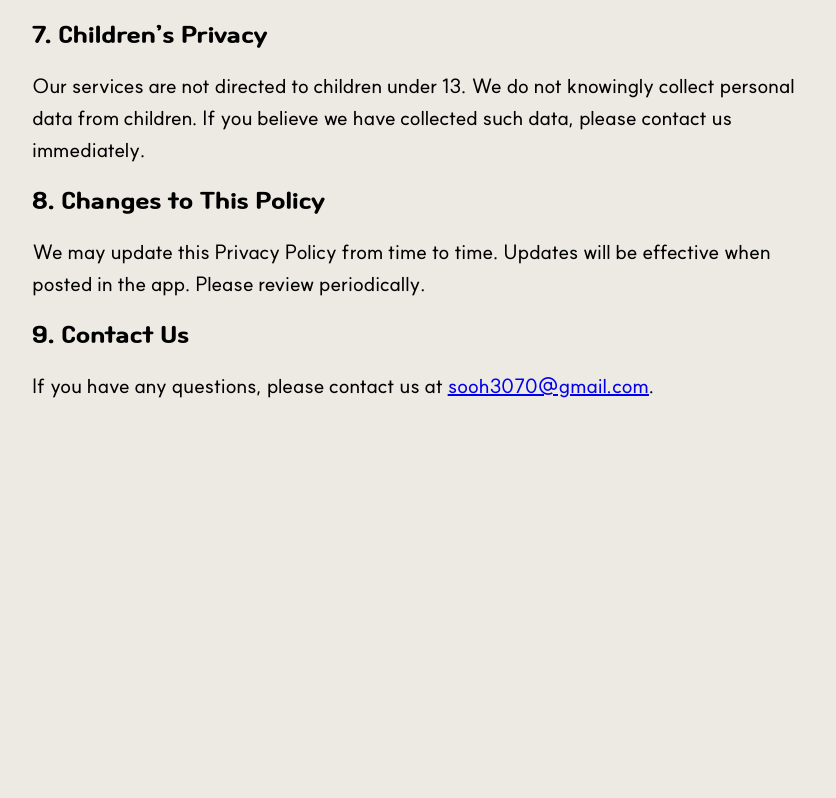
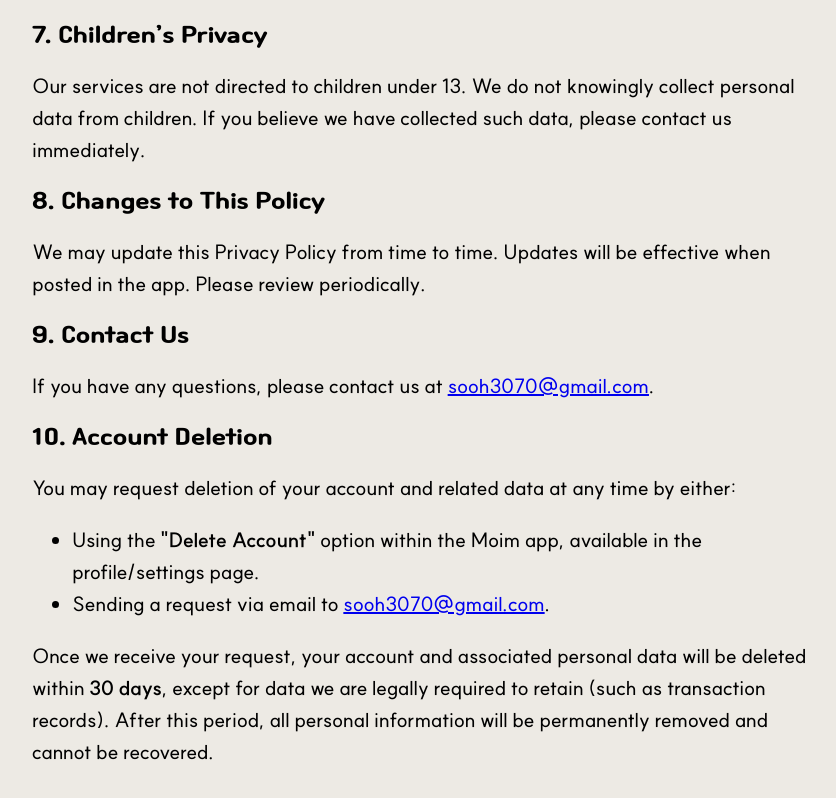
Before and after one commit to sooh3070/lostgld, a React (Vite) app: page /privacy-policy in a window 1280 px wide. Shown: the part 1321-2119 px from the top of the page, without its empty margins (208-1044 px from the left). Before the commit the page ends 1875 px from the top, so only its background shows below. Built offline with nearby package versions, Linux system fonts and the light colour scheme.

Commit message:
임시_2

```diff
--- a/src/moim/PrivacyPolicy.jsx
+++ b/src/moim/PrivacyPolicy.jsx
@@ -100,6 +100,30 @@ export default function PrivacyPolicy() {
         If you have any questions, please contact us at{" "}
         <a href="mailto:sooh3070@gmail.com">sooh3070@gmail.com</a>.
       </p>
+
+      {/* ✅ 추가된 계정 삭제 절차 */}
+      <h2>10. Account Deletion</h2>
+      <p>
+        You may request deletion of your account and related data at any time
+        by either:
+      </p>
+      <ul>
+        <li>
+          Using the <strong>"Delete Account"</strong> option within the Moim
+          app, available in the profile/settings page.
+        </li>
+        <li>
+          Sending a request via email to{" "}
+          <a href="mailto:sooh3070@gmail.com">sooh3070@gmail.com</a>.
+        </li>
+      </ul>
+      <p>
+        Once we receive your request, your account and associated personal data
+        will be deleted within <strong>30 days</strong>, except for data we are
+        legally required to retain (such as transaction records). After this
+        period, all personal information will be permanently removed and cannot
+        be recovered.
+      </p>
     </div>
   );
 }
```
